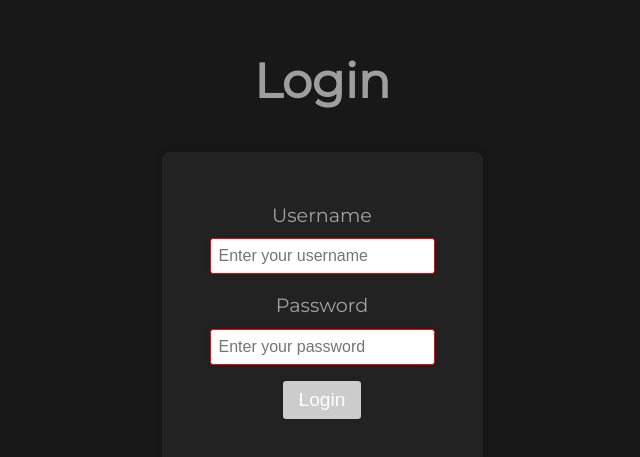
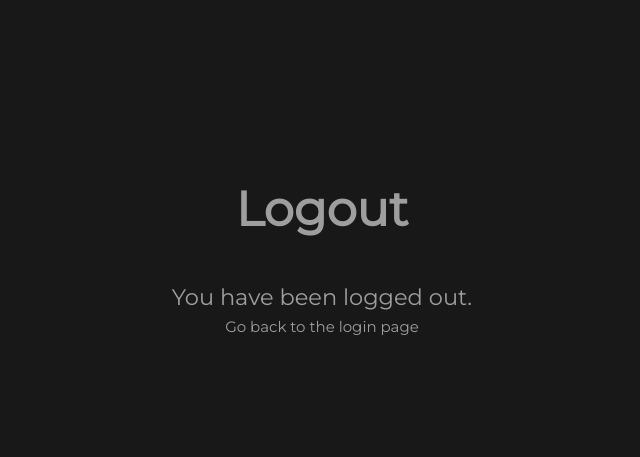
Before and after one commit to pawlh/dime, a Vue app in the folder frontend/: page /logout in a window 1280 px wide. Before the commit this address led to /login. Shown: the part 145-602 px from the top of the page, without its empty margins (318-958 px from the left). Built offline with nearby package versions, Linux system fonts and the light colour scheme.

Commit message:
add logout component

```diff
--- /dev/null
+++ b/frontend/src/components/auth/Logout.vue
@@ -0,0 +1,29 @@
+<script setup>
+import {useRouter} from "vue-router";
+import {useStateStore} from "@/store/state";
+import {SERVER_URL} from "@/store/app";
+import {ref} from "vue";
+
+const stateStore = useStateStore();
+
+// There is currently no backend support for deactivating JWTs, so temporarily just clear user from store
+stateStore.loggedIn = false;
+stateStore.loggedInUser.name = '';
+
+
+</script>
+
+<template>
+  <h2>You have been logged out.</h2>
+  <p>
+    <router-link class="login-link" to="/login">Go back to the login page</router-link>
+  </p>
+</template>
+
+<style>
+
+.login-link {
+  color: var(--color-text);
+  text-decoration: none;
+}
+</style>
--- a/frontend/src/router/index.js
+++ b/frontend/src/router/index.js
@@ -10,6 +10,7 @@ import Home from "@/views/Home.vue";
 import Register from "@/components/auth/Register.vue";
 import Login from "@/components/auth/Login.vue";
 import Authenticate from "@/views/Authenticate.vue";
+import Logout from "@/components/auth/Logout.vue";
 
 const router = createRouter({
     history: createWebHistory(import.meta.env.BASE_URL),
@@ -70,6 +71,11 @@ const router = createRouter({
                     path: '/register',
                     name: 'register',
                     component: Register
+                },
+                {
+                    path: '/logout',
+                    name: 'logout',
+                    component: Logout
                 }
             ]
         },
@@ -80,7 +86,7 @@ router.beforeEach((to) => {
     const stateStore = useStateStore()
 
     // If the user is not logged in and is not headed to the login or register page, redirect to login
-    if (!stateStore.loggedIn && !['login', 'register'].includes(to.name)) {
+    if (!stateStore.loggedIn && !['login', 'register', 'logout'].includes(to.name)) {
         console.log('nope!')
         return {name: 'login'}
     }
--- a/frontend/src/views/Authenticate.vue
+++ b/frontend/src/views/Authenticate.vue
@@ -9,7 +9,7 @@ const router = useRouter()
 <template>
     <div class="auth-container">
         <h1 class="login-heading">
-            {{ router.currentRoute.value.name === 'login' ? 'Login' : 'Register' }}
+            {{ router.currentRoute.value.name }}
         </h1>
         <router-view></router-view>
     </div>
@@ -31,4 +31,7 @@ const router = useRouter()
     font-weight: bold;
     margin-bottom: 2rem;
 }
+.login-heading::first-letter {
+    text-transform: capitalize;
+}
 </style>
```
